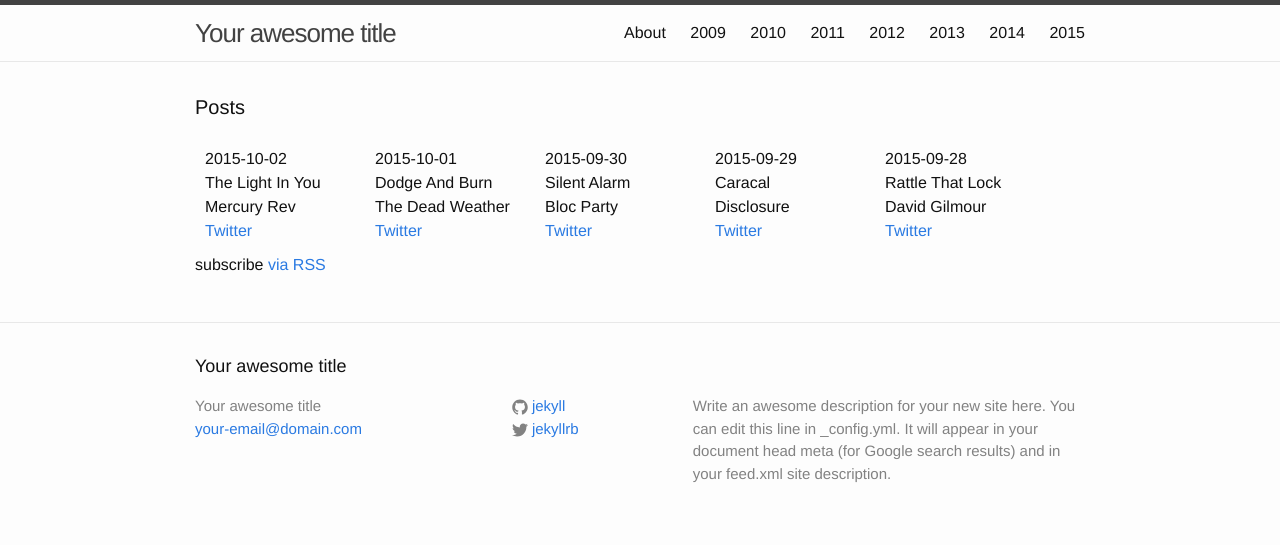
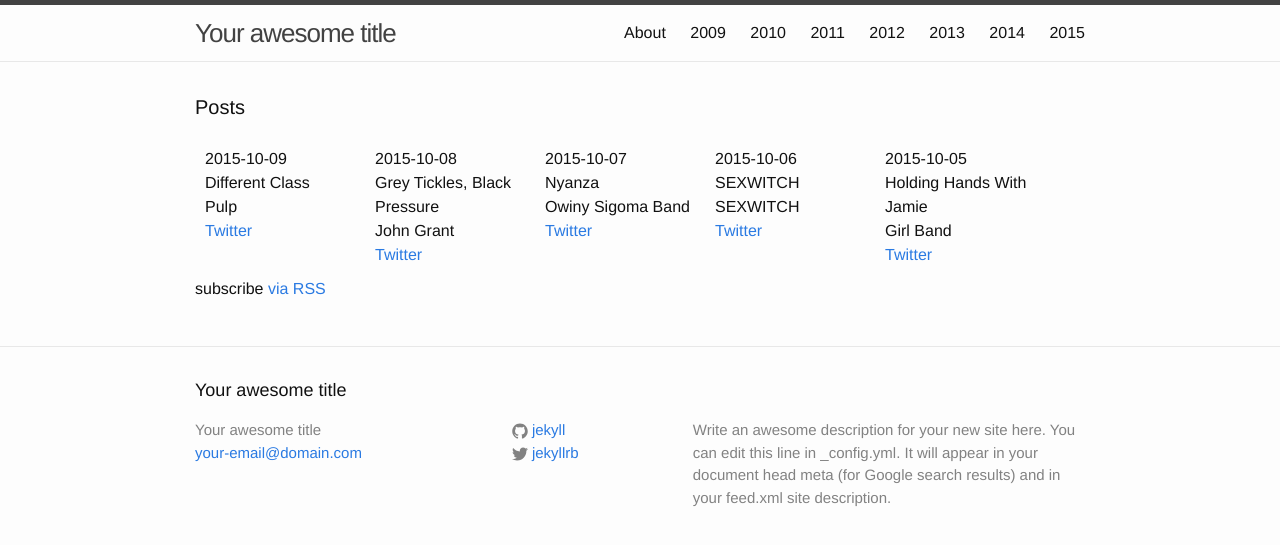
Before and after one commit to karaken12/bbc6musicaotd, a Jekyll site: the page built from site/index.html, in a window 1280 px wide. Shown: the top 545 px of the page. Built offline with Jekyll 4.4.1, drawn with Linux system fonts in a browser that asks for light colours.

Commit message:
Albums for week beginning 2015-10-05.

```diff
--- a/site/_data/year/2015.yml
+++ b/site/_data/year/2015.yml
@@ -951,3 +951,28 @@
   title: The Light In You
   twitter: https://twitter.com/BBC6Music/status/649855248555712512
   spotify-id: 0gkqluELZanRPV3sTMnFyR
+- date: 2015-10-05
+  artist: Girl Band
+  title: Holding Hands With Jamie
+  twitter: https://twitter.com/BBC6Music/status/650938938518061057
+  spotify-id: 3rVfXtGiIeKX1nkHXhiN1D
+- date: 2015-10-06
+  artist: SEXWITCH
+  title: SEXWITCH
+  twitter: https://twitter.com/BBC6Music/status/651399652026281985
+  spotify-id: 6a0KtgSwZ4lLE9KreGZOZV
+- date: 2015-10-07
+  artist: Owiny Sigoma Band
+  title: Nyanza
+  twitter: https://twitter.com/BBC6Music/status/651760481183637504
+  spotify-id: 0s8pbVmw6ynzKQZHVScXEI
+- date: 2015-10-08
+  artist: John Grant
+  title: Grey Tickles, Black Pressure
+  twitter: https://twitter.com/BBC6Music/status/652112837494636544
+  spotify-id: 4ei11SWv0GuanDuNLfoQkN
+- date: 2015-10-09
+  artist: Pulp
+  title: Different Class
+  twitter: https://twitter.com/BBC6Music/status/652486837920002048
+  spotify-id: 2buT9KOxv0C805HkEUIQtu
```
